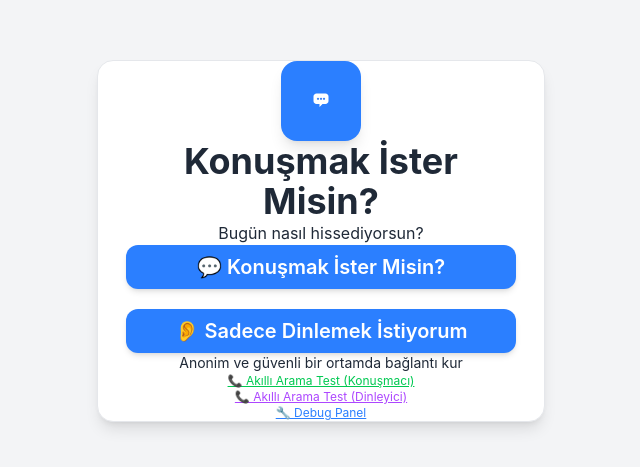
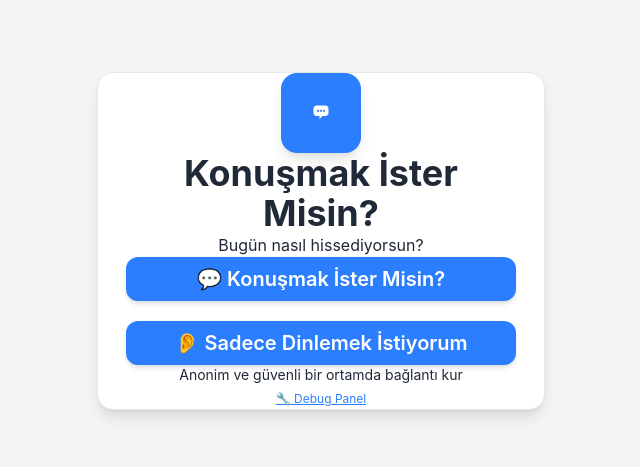
Before and after one commit to deathbok/konusmak-ister-misin, a Next.js app: page / in a window 1280 px wide. Shown: the part 159-626 px from the top of the page, without its empty margins (319-959 px from the left). Built offline with nearby package versions, Linux system fonts and the light colour scheme.

Commit message:
Sohbet sayfasına akıllı arama butonları eklendi

```diff
--- a/src/app/page.tsx
+++ b/src/app/page.tsx
@@ -70,31 +70,13 @@ export default function Home() {
           <p className="text-xs sm:text-sm text-gray-500">
             Anonim ve güvenli bir ortamda bağlantı kur
           </p>
-          <div className="mt-4 space-y-2">
-            <div>
-              <a
-                href="/smart-call?role=speaker&userId=test-speaker"
-                className="text-xs text-green-500 hover:text-green-700 underline block"
-              >
-                📞 Akıllı Arama Test (Konuşmacı)
-              </a>
-            </div>
-            <div>
-              <a
-                href="/smart-call?role=listener&userId=test-listener"
-                className="text-xs text-purple-500 hover:text-purple-700 underline block"
-              >
-                📞 Akıllı Arama Test (Dinleyici)
-              </a>
-            </div>
-            <div>
-              <a
-                href="/debug"
-                className="text-xs text-blue-500 hover:text-blue-700 underline block"
-              >
-                🔧 Debug Panel
-              </a>
-            </div>
+          <div className="mt-4">
+            <a
+              href="/debug"
+              className="text-xs text-blue-500 hover:text-blue-700 underline"
+            >
+              🔧 Debug Panel
+            </a>
           </div>
         </div>
       </div>
--- a/src/app/sohbet/page.tsx
+++ b/src/app/sohbet/page.tsx
@@ -327,12 +327,31 @@ function SohbetPageContent() {
               </p>
             </div>
           </div>
-          <button
-            onClick={leaveChat}
-            className="px-4 py-2 bg-red-500 hover:bg-red-600 text-white rounded-lg transition-colors duration-200"
-          >
-            Sohbeti Bitir
-          </button>
+          <div className="flex gap-2">
+            {/* Akıllı Sesli Arama */}
+            <a
+              href={`/smart-call?roomId=${roomId}&role=${userRole}&userId=${userId}`}
+              className="px-3 py-2 bg-green-500 hover:bg-green-600 text-white rounded-lg transition-colors duration-200 text-sm"
+            >
+              📞 Akıllı Arama
+            </a>
+
+            {/* Normal Sesli Arama */}
+            <a
+              href={`/voice-call?roomId=${roomId}&role=${userRole}&userId=${userId}`}
+              className="px-3 py-2 bg-blue-500 hover:bg-blue-600 text-white rounded-lg transition-colors duration-200 text-sm"
+            >
+              🎤 Sesli Arama
+            </a>
+
+            {/* Sohbeti Bitir */}
+            <button
+              onClick={leaveChat}
+              className="px-3 py-2 bg-red-500 hover:bg-red-600 text-white rounded-lg transition-colors duration-200 text-sm"
+            >
+              Bitir
+            </button>
+          </div>
         </div>
       </div>
 
```
